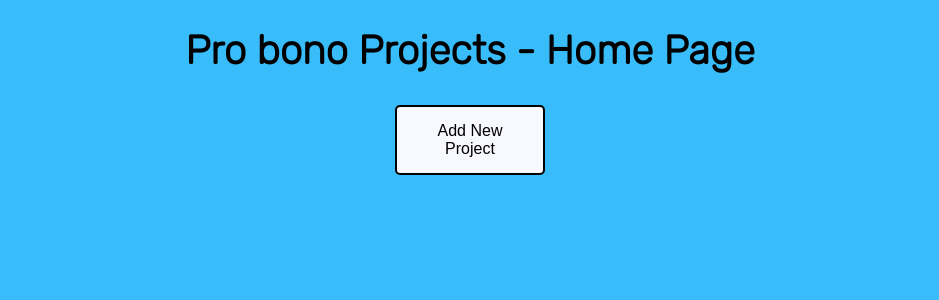
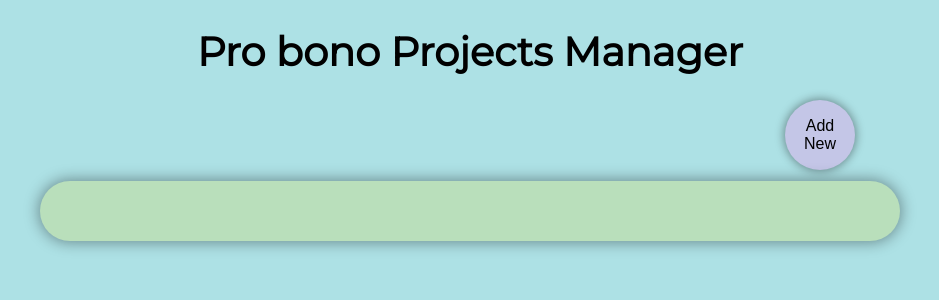
Before and after one commit to jessielista/probono-project-management, a Node server app: page /probono in a window 1280 px wide. Shown: the top 300 px of the page, without its empty margins (170-1109 px from the left). Run offline with Node 20, Linux system fonts and the light colour scheme; data that the repository does not hold is empty; some libraries are stand-ins or nearby versions.

Commit message:
mostly css changes

```diff
--- a/controllers/projectsController.js
+++ b/controllers/projectsController.js
@@ -3,15 +3,18 @@ const router = express.Router()
 const Projects= require('../models/project.js')
 
 // index route
-router.get('/', (req, res) => {
+router.get('/', (req, res) => { // request line, then response is what follows
   // res.render('index.ejs')
-
-  Projects.find({}, (err, allProjects) => {
-    // console.log(allProjects)
-    res.render('index.ejs', {
-      project: allProjects,
+   try {
+    Projects.find({}, (error, allProjects) => {
+       // console.log(allProjects)
+      error ? res.send(error) : res.render('index.ejs', {
+            project: allProjects,
+          })
     })
-  })
+  } catch (error) {
+    res.send(error.message)
+   }
 })
 
 // new route
@@ -21,10 +24,18 @@ router.get('/new', (req, res) => {
 
 // show route
 router.get('/:id', (req, res) => {
+  // console.log(req.params.id) gives the id in the terminal for the item selected.
   Projects.findById(req.params.id, (error, foundProject) => {
     // console.log(foundProject)
     res.render('show.ejs', { project: foundProject })
   })
+
+  // })
+  // Issue I think is here, accessing nested sub document?
+  // Projects.find({
+  //   internalContacts: {}
+
+  // })
 })
 
 // edit route
--- a/public/css/styles.css
+++ b/public/css/styles.css
@@ -1,8 +1,9 @@
-@import url('https://fonts.googleapis.com/css2?family=Rubik:wght@300&display=swap');
+@import url(https://fonts.googleapis.com/css?family=Montserrat);
+
 body {
-  background-color: rgb(57, 189, 250);
+  background-color: #ADE1E5;
   margin: 0;
-  font-family: 'Rubik', sans-serif;
+  font-family: montserrat, arial, verdana;
 }
 
 h1{
@@ -11,20 +12,20 @@ h1{
 }
 
 table{
-  font-size: 28px;
+  font-size: 20px;
    margin-left: auto;
   margin-right: auto;
-  line-height: 1.5;
-  border-collapse:collapse;
-  border-spacing:32px 40px;
+  line-height: 1;
+   border-collapse:separate;
+  border-spacing: 0 1em;
 }
 
-tr{
-  border-bottom:1px solid black;
-}
+/* tr{
+ border-bottom:1px solid black;
+} */
 
 td{
-   padding: 10px
+   padding: 15px;
 }
 
 /* show page */
@@ -35,22 +36,76 @@ text-align: left;
 }
 
 
-.buttonClass, button {
+ button {
   background-color:#f8f8ff;
   border: none;
   color: black;
-  padding: 15px 32px;
-  text-align: center;
+  /* padding: 15px 32px; */
+  /* text-align: center; */
   text-decoration: none;
-  display: inline-block;
+  /* display: inline-block; */
   font-size: 16px;
   margin: 4px 2px;
   cursor: pointer;
-  width: 150px;
-  border: 2px solid black;
+  /* width: 150px; */
+  /* border: 2px solid black; */
   border-radius: 5px;
+   animation: bounce 2s ease-in-out infinite;
 }
 
 form{
   text-align: center;
 }
+
+/* index page */
+.container {
+  background-color: #B9DFBB;
+  width: 800px;
+  margin: 50px;
+  /* height: 550px; */
+  margin: auto;
+  padding: 30px;
+  border-radius: 30px;
+  display: flex;
+  position: relative;
+}
+
+.box{
+      box-shadow: 0 0 15px 1px rgb(0 0 0 / 40%);
+}
+
+a {
+  text-decoration: none;
+  height: 10px;
+}
+
+.index-button{
+ transform: translate(500%, -10%);
+    top: 10rem;
+    /* right: 7rem; */
+    border-radius: 50%;
+    width: 70px;
+    height: 70px;
+    background-color: #C4C6E7;
+    box-shadow: 0 0 10px 1px rgb(0 0 0 / 40%);
+}
+.sortName-button{
+ transform: translate(800%, 102%);
+ position: fixed;
+    top: 0;
+    /* right: 7rem; */
+    border-radius: 50%;
+    width: 70px;
+    height: 70px;
+    background-color: #C4C6E7;
+      text-align: center;
+      display: inline;
+
+    box-shadow: 0 0 10px 1px rgb(0 0 0 / 40%);
+}
+
+.project-name-href{
+    background-color: #C4C6E7;
+    /* box-shadow: 0 0 10px 1px rgb(0 0 0 / 40%); */
+    border-radius: 30px;
+}
--- a/server.js
+++ b/server.js
@@ -7,10 +7,11 @@ const mongoose = require('mongoose')
 
 require('dotenv').config()
 const mongoURI = process.env.mongoURI
-const db = mongoose.connection
+const db = mongoose.connection // This fires off/start the connection
 
 const Projects = require('./models/project.js')
 
+// mongoose.connect is what is we need to connect to the locally hosted database, which is mongoURI and we stored that in the .env, but it could be stored here in server.js
 mongoose.connect(
   mongoURI,
   {
@@ -22,6 +23,7 @@ mongoose.connect(
   }
 )
 
+// This feedback for the database (db) connection. Above is where I created the constant db, which = mongoose.connection.
 db.on('error', (error) => {
   console.log('ERROR: ', error)
 })
--- a/views/edit.ejs
+++ b/views/edit.ejs
@@ -58,9 +58,9 @@
       <!-- Plan to make Project Status as radio buttons or checkbox. Will Make the legal agreement and ty letter able to accept a file, like a PDF 1 pager -->
 
       <!-- Need to add in internal and external contacts here -->
-      <!-- <fieldset>
+     <!-- <fieldset>
         <label for="internalContacts"> Internal Contacts:</label>
-        <input id="internalContacts" type="text" name="internalContacts" placeholder="Name Here">
+        <input id="internalContacts" type="text" name="internalContacts" placeholder="Name Here" value="<%=project.internalContacts%>">
       </fieldset> -->
 
     <button>Add the project information</button>
--- a/views/index.ejs
+++ b/views/index.ejs
@@ -7,21 +7,25 @@
 
 </head>
 <body>
-  <h1> Pro bono Projects - Home Page  </h1>
+  <h1> Pro bono Projects Manager</h1>
 
-   <!-- <a href="/probono/new">Add a new Project</a> -->
-   <form action="/probono/new"><button>Add New Project</button></form>
-  <div class="container">
+  <!-- <div>
+      <button class="sortName-button">Sort by Name</button>
+      <button class="">Sort by Status</button>
+  </div> -->
+   <form action="/probono/new"><button class="index-button">Add New</button>
+  <div class="container box">
     <table>
       <% for (let i = 0; i < project.length; i++) { %>
         <tr>
 
-        <td><a href="/probono/<%=project[i].id%>" class=""><%= project[i].projectName %></a></td>
+        <td class="project-name-href"><a href="/probono/<%=project[i].id%>" class=""><%= project[i].projectName %></a></td>
           <td>Firm Name: <%= project[i].firmName%></td>
           <td>Project Status: <%= project[i].projectStatus %></td>
         </tr>
         <% } %>
         </table>
     </div>
+    </form>
 </body>
 </html>
--- a/views/new.ejs
+++ b/views/new.ejs
@@ -57,8 +57,6 @@
         <label for="thankYouLetter"> Thank You Letter:</label>
         <input id="thankYouLetter" type="text" name="thankYouLetter" placeholder="put here">
       </fieldset>
-      <!-- Plan use radio buttons or checkbox. Will Make the legal agreement and ty letter able to accept a file, like a PDF 1 pager. Also probably good idea to use conditions to check for proper input -->
-
       <!-- Need to add in internal and external contacts here -->
       <!-- <fieldset>
         <label for="internalContacts"> Internal Contacts:</label>
--- a/views/show.ejs
+++ b/views/show.ejs
@@ -20,6 +20,9 @@
           Project Status: <%= project.projectStatus %> </br>
           Legal Agreement: <%= project.legalAgreement %> </br>
           Thank You Letter: <%= project.thankYouLetter %> </br>
+          Internal Contacts: <%= project.internalContacts %> </br>
+
+
           <!-- add internal and external contact here -->
           <!-- https://mongoosejs.com/docs/subdocs.html -->
           <!-- Issue with above is that it is giving me a split string and then the object id? & each time I refresh the index page it gives we a be object Id??? without even trying to edit -->
```
Also changed, not shown: models/project.js (+9 -10 lines).
